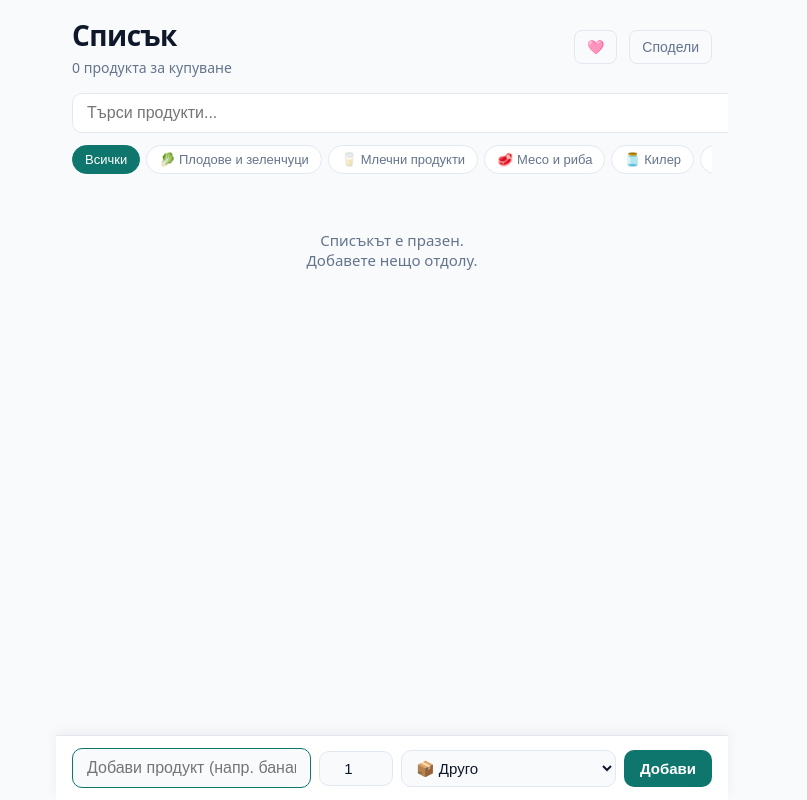
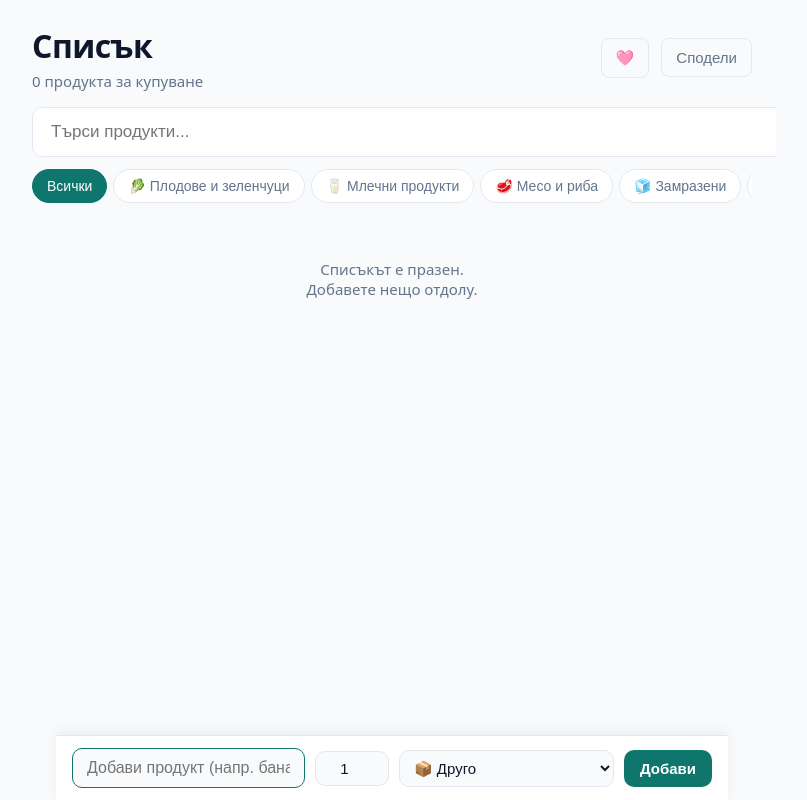
Before and after one commit to georgiivanov0597/shoplist, a React (Vite) app: page / in a window 1280 px wide. Shown: the whole page, without its empty margins (248-1055 px from the left). Built offline with nearby package versions, Linux system fonts and the light colour scheme.

Commit message:
fix: share with unicode-safe encoding + better feedback; update categories (remove Pantry, add Sauces/Drinks/Cereals + emojis); make search less narrow; tablet styles - bigger UI

```diff
--- a/src/App.tsx
+++ b/src/App.tsx
@@ -12,8 +12,10 @@ const CATEGORIES = [
   'Produce',
   'Dairy',
   'Meat & Seafood',
-  'Pantry',
   'Frozen',
+  'Sauces',
+  'Drinks',
+  'Cereals',
   'Household',
   'Bakery',
   'Other'
@@ -22,32 +24,49 @@ const CATEGORIES = [
 type CategoryKey = typeof CATEGORIES[number]
 type Category = CategoryKey | 'All'
 
-const CATEGORY_LABELS: Record<Category, string> = {
+const CATEGORY_LABELS: Record<string, string> = {
   'All': 'Всички',
   'Produce': 'Плодове и зеленчуци',
   'Dairy': 'Млечни продукти',
   'Meat & Seafood': 'Месо и риба',
-  'Pantry': 'Килер',
   'Frozen': 'Замразени',
+  'Sauces': 'Сосове',
+  'Drinks': 'Напитки',
+  'Cereals': 'Зърнени',
   'Household': 'Домакински',
   'Bakery': 'Хлебни изделия',
   'Other': 'Друго',
+  'Pantry': 'Килер',
 }
 
-const CATEGORY_EMOJIS: Record<CategoryKey, string> = {
+const CATEGORY_EMOJIS: Record<string, string> = {
   'Produce': '🥬',
   'Dairy': '🥛',
   'Meat & Seafood': '🥩',
-  'Pantry': '🫙',
   'Frozen': '🧊',
+  'Sauces': '🥫',
+  'Drinks': '🥤',
+  'Cereals': '🌾',
   'Household': '🧼',
   'Bakery': '🍞',
   'Other': '📦',
+  'Pantry': '🫙',
 }
 
-function getCategoryDisplay(cat: CategoryKey): string {
-  return `${CATEGORY_EMOJIS[cat]} ${CATEGORY_LABELS[cat]}`
+function getCategoryDisplay(cat: string): string {
+  const emoji = CATEGORY_EMOJIS[cat] || "📦";
+  const label = CATEGORY_LABELS[cat] || cat;
+  return `${emoji} ${label}`
 }
+
+function encodeData(str: string): string {
+  try { return btoa(unescape(encodeURIComponent(str))); } catch { return btoa(str); }
+}
+
+function decodeData(str: string): string {
+  try { return decodeURIComponent(escape(atob(str))); } catch { return atob(str); }
+}
+
 
 const STORAGE_KEY = 'shoplist-items'
 
@@ -112,7 +131,7 @@ function App() {
 
     if (data) {
       try {
-        const decoded = atob(data)
+        const decoded = decodeData(data)
         const parsed: ShoppingItem[] = JSON.parse(decoded)
         if (Array.isArray(parsed) && parsed.length > 0) {
           setItems(parsed)
@@ -231,23 +250,29 @@ function App() {
   // === SHARE LIST ===
   async function shareList() {
     if (items.length === 0) {
-      alert('Добавете продукти, за да споделите списъка.')
-      return
+      alert("Добавете продукти, за да споделите списъка.");
+      return;
     }
 
     try {
-      const json = JSON.stringify(items)
-      const encoded = btoa(json)
-      const url = `${window.location.origin}${window.location.pathname}?data=${encoded}`
+      const json = JSON.stringify(items);
+      const encoded = encodeData(json);
+      const url = `${window.location.origin}${window.location.pathname}?data=${encoded}`;
 
-      await navigator.clipboard.writeText(url)
-      setShareMessage('Линкът е копиран!')
-      setTimeout(() => setShareMessage(''), 2200)
+      if (navigator.clipboard && navigator.clipboard.writeText) {
+        await navigator.clipboard.writeText(url);
+        setShareMessage("Линкът е копиран!");
+        setTimeout(() => setShareMessage(""), 2800);
+      } else {
+        throw new Error("clipboard not available");
+      }
     } catch (err) {
-      const json = JSON.stringify(items)
-      const encoded = btoa(json)
-      const url = `${window.location.origin}${window.location.pathname}?data=${encoded}`
-      prompt('Копирайте този линк:', url)
+      const json = JSON.stringify(items);
+      const encoded = encodeData(json);
+      const url = `${window.location.origin}${window.location.pathname}?data=${encoded}`;
+      prompt("Копирайте този линк:", url);
+      setShareMessage("Линкът е готов за копиране");
+      setTimeout(() => setShareMessage(""), 2200);
     }
   }
 
--- a/src/index.css
+++ b/src/index.css
@@ -274,7 +274,7 @@ body {
   background: var(--card);
   border: 1px solid var(--border);
   border-radius: 10px;
-  padding: 10px 14px;
+  padding: 12px 16px;
   font-size: 16px;
   color: var(--text);
 }
@@ -387,6 +387,44 @@ body {
   }
 }
 
+
+/* Tablet and larger - make everything a bit bigger */
+@media (min-width: 768px) {
+  .shopping-container {
+    max-width: 720px;
+    padding: 24px;
+    padding-bottom: 180px;
+  }
+  .title {
+    font-size: 32px;
+  }
+  .stats {
+    font-size: 15px;
+  }
+  .item {
+    padding: 16px 18px;
+    gap: 10px;
+  }
+  .item-text {
+    font-size: 17px;
+  }
+  .chip {
+    padding: 8px 14px;
+    font-size: 14px;
+  }
+  .search-input {
+    padding: 14px 18px;
+    font-size: 17px;
+  }
+  .btn-secondary {
+    padding: 10px 14px;
+    font-size: 15px;
+  }
+  .add-row {
+    gap: 10px;
+  }
+}
+
 .add-form, .shopping-container {
   overflow-x: hidden;
 }
```
